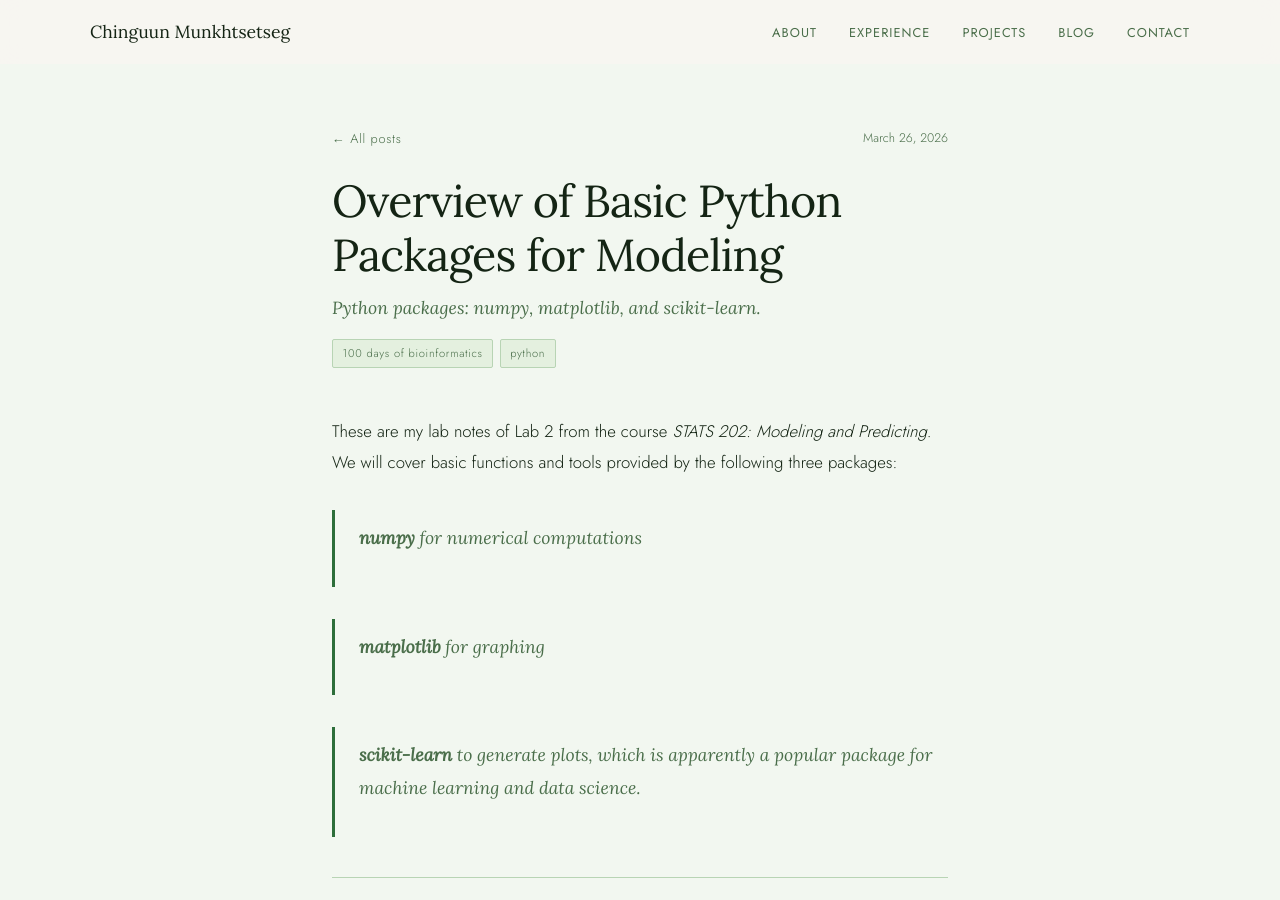
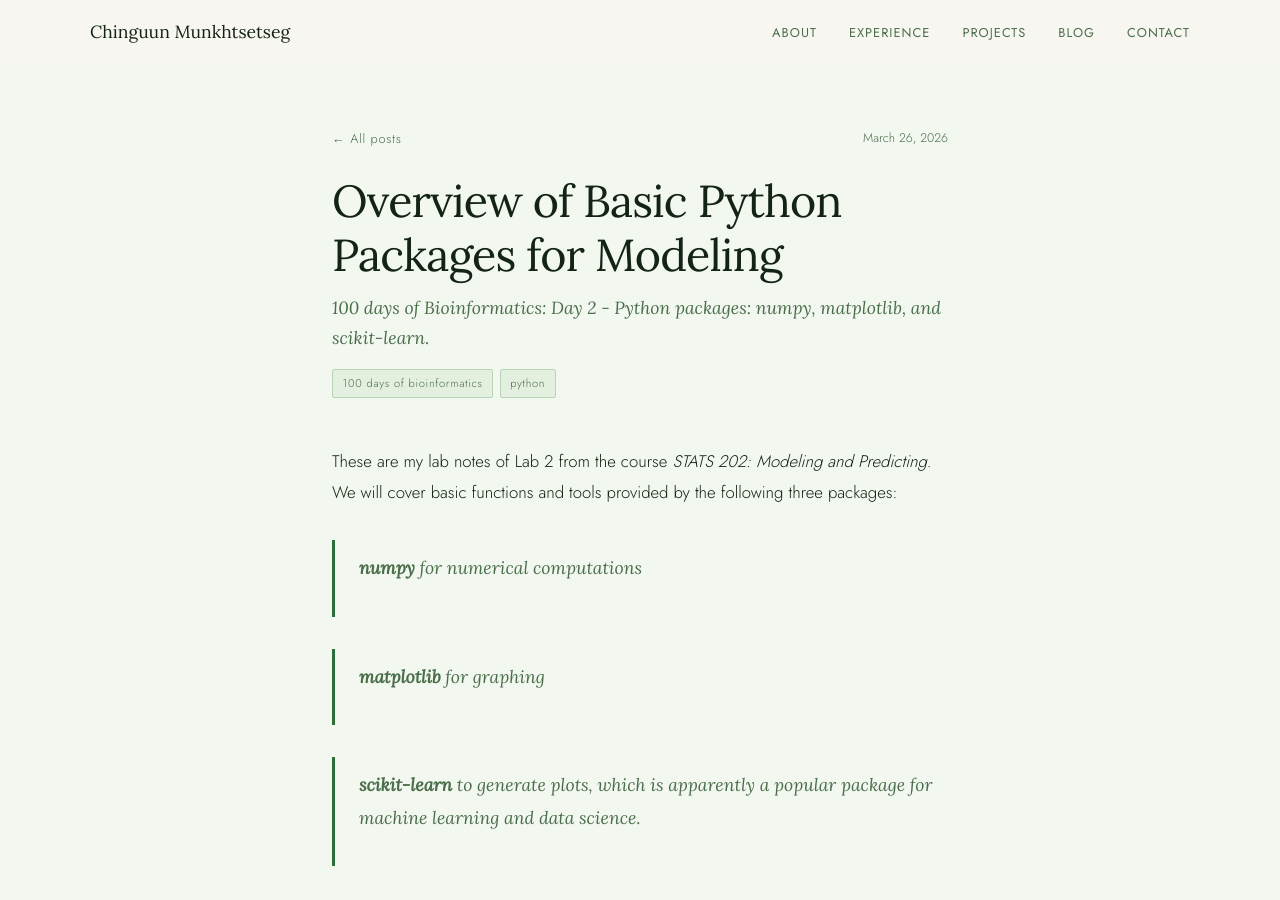
Before and after one commit to chinguunxo/chinguunxo.github.io, a Jekyll site: the page built from _posts/2026-03-26-Day-1-Overview-of-basic-packages-for-modeling.md, in a window 1280 px wide and 900 px high. Built offline with Jekyll 4.4.1, drawn with Linux system fonts in a browser that asks for light colours.

Commit message:
Update 2026-03-26-Day-1-Overview-of-basic-packages-for-modeling.md

```diff
--- a/_posts/2026-03-26-Day-1-Overview-of-basic-packages-for-modeling.md
+++ b/_posts/2026-03-26-Day-1-Overview-of-basic-packages-for-modeling.md
@@ -1,7 +1,7 @@
 ---
 layout: post
 title: "Overview of Basic Python Packages for Modeling"
-subtitle: "Python packages: numpy, matplotlib, and scikit-learn."
+subtitle: "100 days of Bioinformatics: Day 2 - Python packages: numpy, matplotlib, and scikit-learn."
 date: 2026-03-26
 tags: [100 days of bioinformatics, python]
 ---
```
